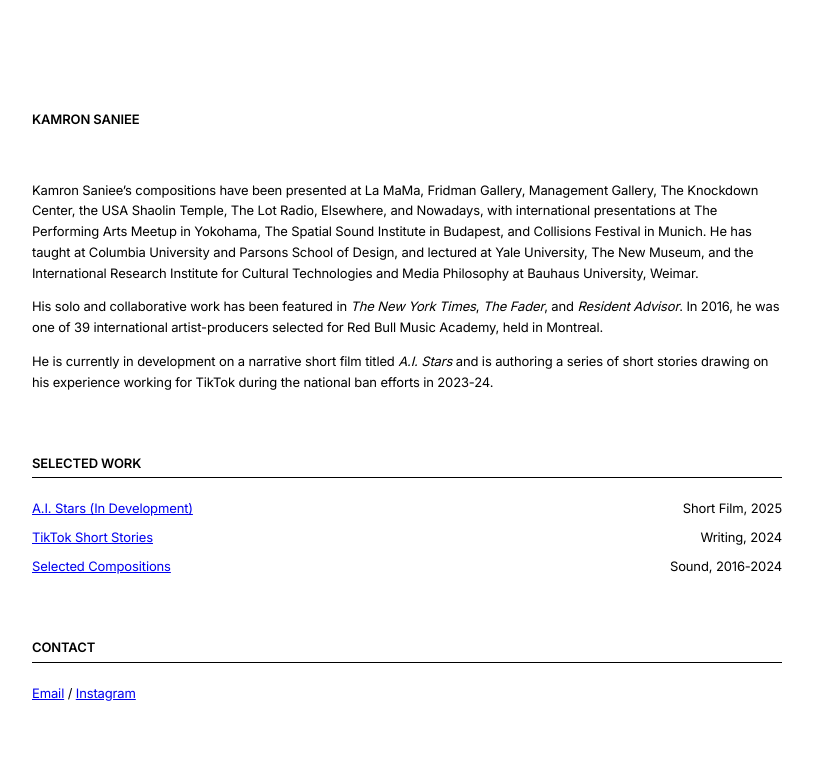
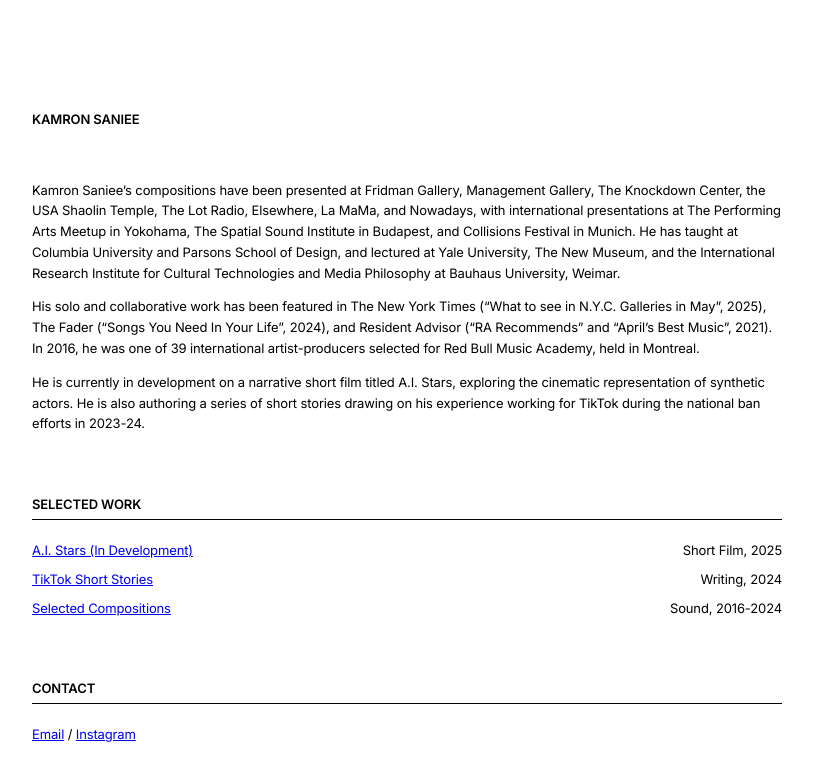
Before and after one commit to kam-i/kamronsaniee-site, a plain HTML site: page index.html in a window 1280 px wide. Shown: the whole page, without its empty margins (233-1046 px from the left). Drawn offline with Linux system fonts and the light colour scheme.

Commit message:
Rearrange and update text in index.html

```diff
--- a/index.html
+++ b/index.html
@@ -46,11 +46,11 @@
     <h1>Kamron Saniee</h1>
 
     <section id="info">
-        <p>Kamron Saniee’s compositions have been presented at La MaMa, Fridman Gallery, Management Gallery, The Knockdown Center, the USA Shaolin Temple, The Lot Radio, Elsewhere, and Nowadays, with international presentations at The Performing Arts Meetup in Yokohama, The Spatial Sound Institute in Budapest, and Collisions Festival in Munich. He has taught at Columbia University and Parsons School of Design, and lectured at Yale University, The New Museum, and the International Research Institute for Cultural Technologies and Media Philosophy at Bauhaus University, Weimar.</p>
+        <p>Kamron Saniee’s compositions have been presented at Fridman Gallery, Management Gallery, The Knockdown Center, the USA Shaolin Temple, The Lot Radio, Elsewhere, La MaMa, and Nowadays, with international presentations at The Performing Arts Meetup in Yokohama, The Spatial Sound Institute in Budapest, and Collisions Festival in Munich. He has taught at Columbia University and Parsons School of Design, and lectured at Yale University, The New Museum, and the International Research Institute for Cultural Technologies and Media Philosophy at Bauhaus University, Weimar.</p>
 
-        <p>His solo and collaborative work has been featured in <i>The New York Times</i>, <i>The Fader</i>, and <i>Resident Advisor</i>. In 2016, he was one of 39 international artist-producers selected for Red Bull Music Academy, held in Montreal.</p>
+        <p>His solo and collaborative work has been featured in The New York Times (“What to see in N.Y.C. Galleries in May”, 2025), The Fader (“Songs You Need In Your Life”, 2024), and Resident Advisor (“RA Recommends” and “April’s Best Music”, 2021). In 2016, he was one of 39 international artist-producers selected for Red Bull Music Academy, held in Montreal. </p>
 
-        <p>He is currently in development on a narrative short film titled <i>A.I. Stars</i> and is authoring a series of short stories drawing on his experience working for TikTok during the national ban efforts in 2023-24.</p>
+        <p>He is currently in development on a narrative short film titled A.I. Stars, exploring the cinematic representation of synthetic actors. He is also authoring a series of short stories drawing on his experience working for TikTok during the national ban efforts in 2023-24.</p>
     </section>
 
     <section id="work">
```
